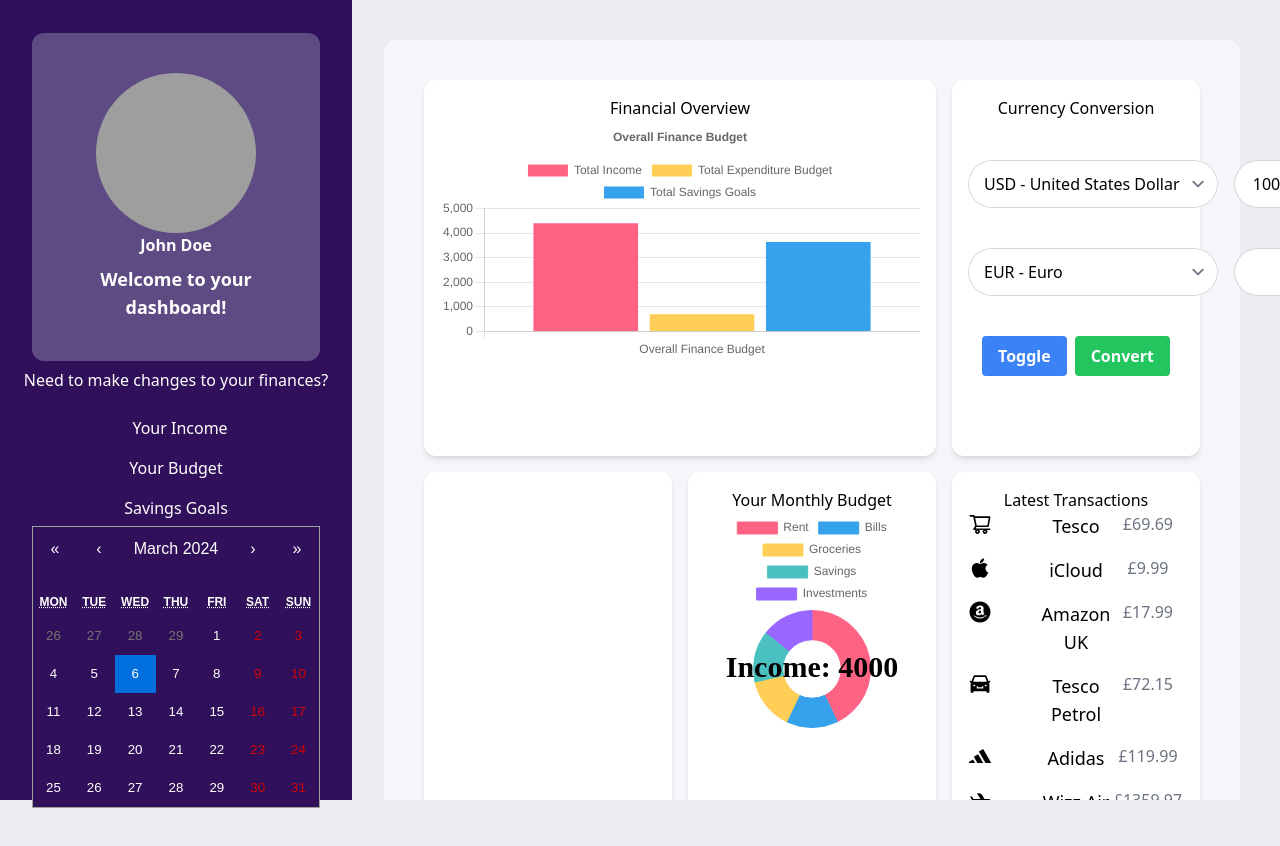
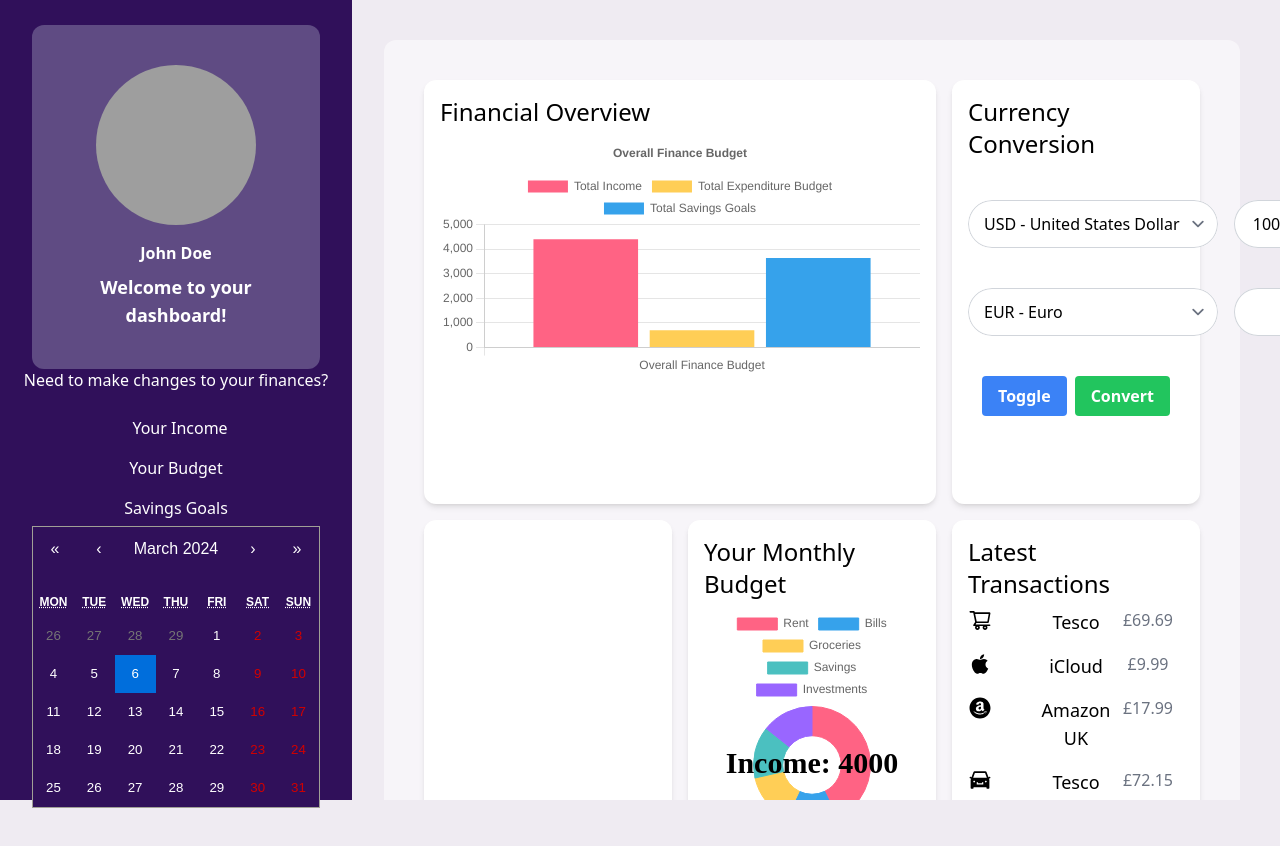
Before and after one commit to MrKatrish/insight_wallet, a React (Vite) app: page /dashboard in a window 1280 px wide. Shown: the top 846 px of the page. Built offline with nearby package versions, Linux system fonts and the light colour scheme; grey boxes are pictures that could not be loaded.

Commit message:
h2 titles larger and aligned left

```diff
--- a/src/components/Sidebar.jsx
+++ b/src/components/Sidebar.jsx
@@ -17,7 +17,7 @@ const Sidebar = () => {
       <div className='bg-slate-300 bg-opacity-30 rounded-xl w-72 top-0 text-center p-10 m-8 col-span-1 mt-40'>
           <img
             src={user.profilePicture}
-            className="w-40 h-40 rounded-full mx-auto"
+            className="w-40 h-40 rounded-full mx-auto mb-4"
           />
           <h2 className="mb-2 font-semibold">{user.username}</h2>
           <h3 className="text-lg font-bold">Welcome to your dashboard!</h3>
--- a/src/pages/Dashboard.jsx
+++ b/src/pages/Dashboard.jsx
@@ -5,6 +5,7 @@ import Chart from "../components/ChartPie";
 import CurrencyConverter from "../components/CurrencyExchanger";
 import BarChart from "../components/BarChart";
 import LastTransactions from "../components/LastTransactions";
+import { FaBeer } from "react-icons/fa";
 // add imports for AddBudget and SavingsGoals
 
 const Dashboard = () => {
@@ -22,13 +23,13 @@ const Dashboard = () => {
 
             {/* Tile 1 - BarChart: Finance Overview */}
             <div className="bg-white rounded-xl shadow-md p-4 col-span-2">
-              <h2>Financial Overview</h2>
+              <h2 className="text-2xl text-left mb-2">Financial Overview</h2>
               <BarChart />
             </div>
 
             {/* Tile 2 - Currency Converter */}
             <div className="bg-white rounded-xl shadow-md p-4 col-span-1">
-              <h2>Currency Conversion</h2>
+              <h2 className="text-2xl text-left mb-2">Currency Conversion</h2>
               <CurrencyConverter />
             </div>
 
@@ -39,19 +40,19 @@ const Dashboard = () => {
 
             {/* Tile 4 - PieChart: Budget */}
             <div className="bg-white rounded-xl shadow-md p-4 col-span-1">
-              <h2>Your Monthly Budget</h2>
+              <h2 className="text-2xl text-left mb-2">Your Monthly Budget</h2>
               <Chart />
             </div>
 
             {/* Tile 5 - Last Transactions */}
             <div className="bg-white rounded-xl shadow-md p-4 col-span-1">
-              <h2>Latest Transactions</h2>
+              <h2 className="text-2xl text-left mb-2">Latest Transactions</h2>
               <LastTransactions />
             </div>
 
             {/* Tile 6 - Savings Goals (Placeholder) */}
             <div className="bg-white rounded-xl shadow-md p-4 col-span-3">
-              <h2>Savings Progress</h2>
+              <h2 className="text-2xl text-left mb-4">Savings Progress</h2>
               {/* here add SavingsGoals component*/}
             </div>
           </div>
```
